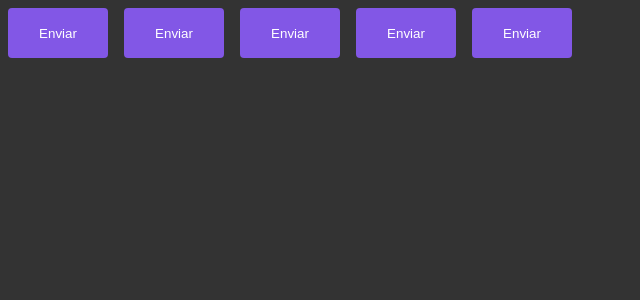
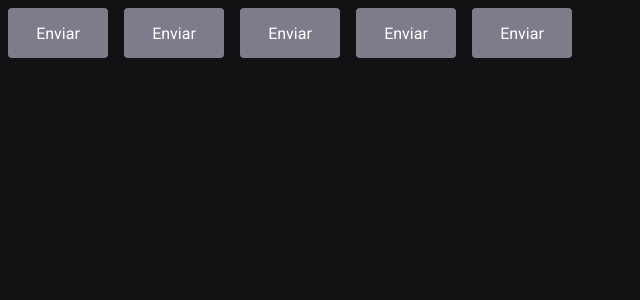
Before and after one commit to chelfonseca/ignite-timer, a React (Vite) app: page / in a window 1280 px wide. Shown: the top 300 px of the page, without its empty margins (0-640 px from the left). Built offline with nearby package versions, Linux system fonts and the light colour scheme.

Commit message:
Colors and Fonts added

```diff
--- a/index.html
+++ b/index.html
@@ -2,7 +2,13 @@
 <html lang="en">
   <head>
     <meta charset="UTF-8" />
+    <link rel="preconnect" href="https://fonts.googleapis.com">
+    <link rel="preconnect" href="https://fonts.gstatic.com" crossorigin>
+
     <meta name="viewport" content="width=device-width, initial-scale=1.0" />
+
+    <link href="https://fonts.googleapis.com/css2?family=Roboto+Mono:wght@700&family=Roboto:wght@400;700&display=swap" rel="stylesheet">
+
     <title>Ignite Timer</title>
   </head>
   <body>
--- a/src/components/Button.styles.ts
+++ b/src/components/Button.styles.ts
@@ -6,25 +6,14 @@
     variant: ButtonVariant;
 }
 
-const buttonVariants = {
-    primary: 'purple',
-    secondary: 'orange',
-    danger: 'red',
-    success: 'green',
-}
-
 export const ButtonContainer = styled.button<ButtonContainerProps>`
     width: 100px;
     height: 50px;
     border-radius: 4px;
     border: 0;
     margin: 8px;
-    background-color: ${props => props.theme.primary};
+    background-color: ${props => props.theme['gray-500']};
     color: ${props => props.theme.white}
 
-    /* ${props => {
-        return css`
-        background-color: ${buttonVariants[props.variant]}
-        `
-    }} */
+
 `
--- a/src/styles/global.ts
+++ b/src/styles/global.ts
@@ -7,7 +7,18 @@
         box-sizing: border-box;
     }
 
+    :focus {
+        outline: none;
+        box-shadow: 0 0 0 2px ${props => props.theme['gray-500']}
+    }
+
     body {
-        background-color: #333;
-        color: #fff;
-    }`
+        background-color: ${props => props.theme['gray-900']};
+        color: ${props => props.theme['gray-300']};
+    }
+    body, input, textarea, button {
+        font-family: 'Roboto', sans-serif;
+        font-weight: 400;
+        font-size: 1rem;
+    }
+    `
--- a/src/styles/themes/default.ts
+++ b/src/styles/themes/default.ts
@@ -1,5 +1,21 @@
 export const defaultTheme = {
     white: '#FFF',
-    primary: '#8257e6',
-    secondary: 'orange',
-}
+
+    'gray-100': '#E1E1E6',
+    'gray-300': '#C4C4CC',
+    'gray-400': '#8D8D99',
+    'gray-500': '#7C7C8A',
+    'gray-600': '#323238',
+    'gray-700': '#29292E',
+    'gray-800': '#202024',
+    'gray-900': '#121214',
+
+    'green-300': '#00B37E',
+    'green-500': '#00875F',
+    'green-700': '#015F43',
+
+    'red-500': '#AB222E',
+    'red-700': '#7A1921',
+
+    'yellow-500': '#FBA94C',
+  }
```
